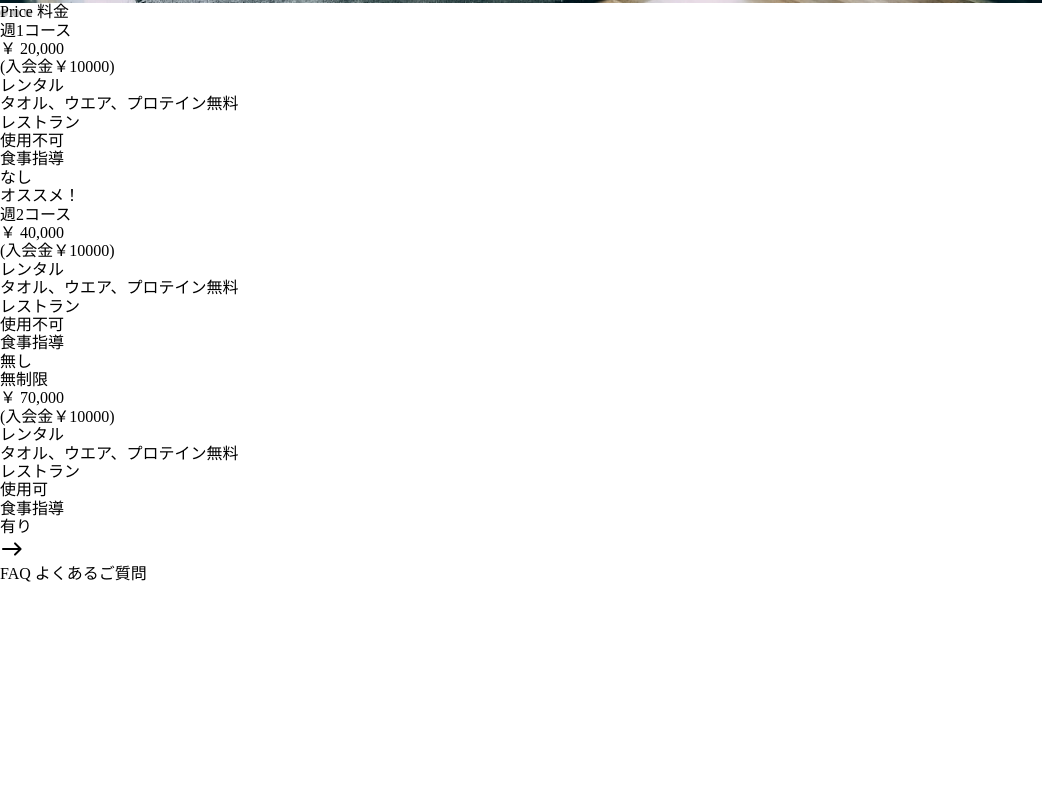
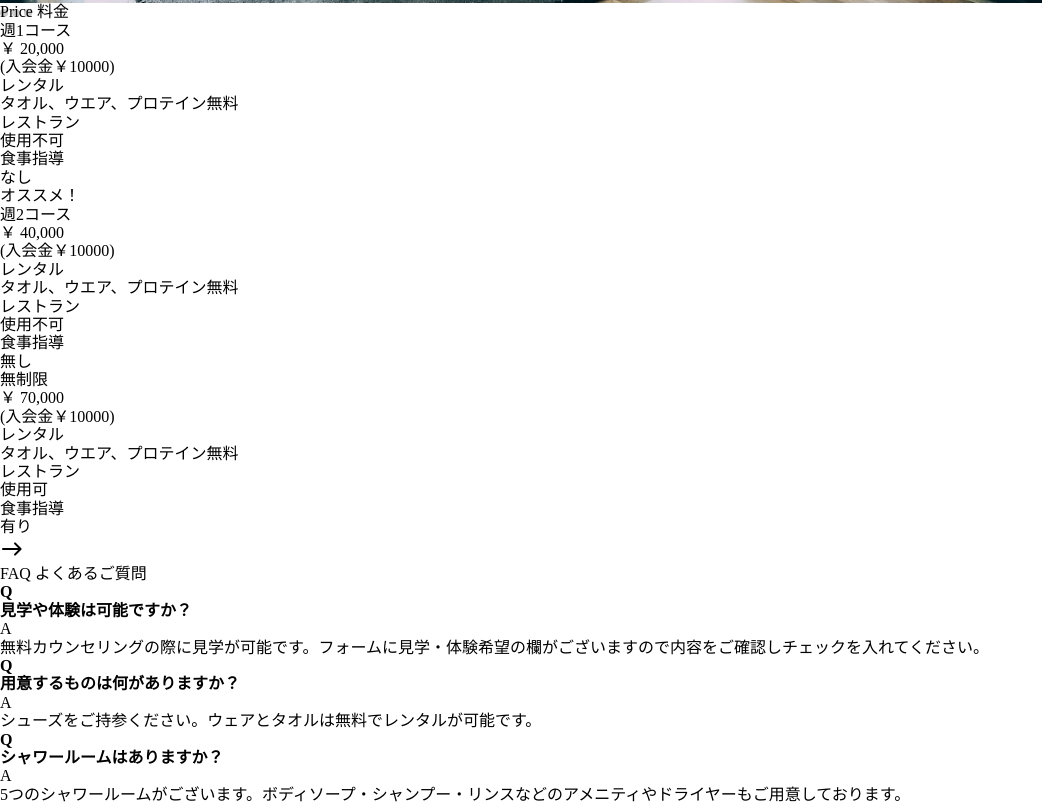
Before and after one commit to mayi-mama/engbody1, a plain HTML site: page index.html in a window 1280 px wide. Shown: the part 6350-7154 px from the top of the page, without its empty margins (0-1042 px from the left). Before the commit the page ends 6933 px from the top, so only its background shows below. Drawn offline with nearby package versions, Linux system fonts and the light colour scheme; files that its build step writes are made by us from their sources.

Commit message:
HTML追記　FAQまで

```diff
--- a/index.html
+++ b/index.html
@@ -339,7 +339,50 @@
                         </h2>
                     </div>
                     <div class="faq__body">
-
+                        <dl class="accordion">
+                            <div class="accordion__item">
+                                <dt class="accordion__question">
+                                    <div class="accordion__question-inner">
+                                        <span class="accordion__label">Q</span>
+                                        <p class="accordion__text">見学や体験は可能ですか？</p>
+                                    </div>
+                                </dt>
+                                <dd class="accordion__answer">
+                                    <div class="accordion__answer-inner">
+                                        <span class="accordion__label">A</span>
+                                        <p class="accordion__text">無料カウンセリングの際に見学が可能です。フォームに見学・体験希望の欄がございますので内容をご確認しチェックを入れてください。</p>
+                                    </div>
+                                </dd>
+                            </div>
+                            <div class="accordion__item">
+                                <dt class="accordion__question">
+                                    <div class="accordion__question-inner">
+                                        <span class="accordion__label">Q</span>
+                                        <p class="accordion__text">用意するものは何がありますか？</p>
+                                    </div>
+                                </dt>
+                                <dd class="accordion__answer">
+                                    <div class="accordion__answer-inner">
+                                        <span class="accordion__label">A</span>
+                                        <p class="accordion__text">シューズをご持参ください。ウェアとタオルは無料でレンタルが可能です。</p>
+                                    </div>
+                                </dd>
+                            </div>
+                            <div class="accordion__item">
+                                <dt class="accordion__queestion">
+                                    <div class="accordion__question-inner">
+                                        <span class="accordion__label">Q</span>
+                                        <p class="accordion__text">シャワールームはありますか？</p>
+                                    </div>
+                                </dt>
+                                <dd class="accordion__answer">
+                                    <div class="accordion__answer-inner">
+                                        <span class="accordion__label">A</span>
+                                        <p class="accordion__text">5つのシャワールームがございます。ボディソープ・シャンプー・リンスなどのアメニティやドライヤーもご用意しております。</p>
+                                    </div>
+                                </dd>
+                            </div>
+                        </dl>
                     </div>
                 </div>
             </section>
```
